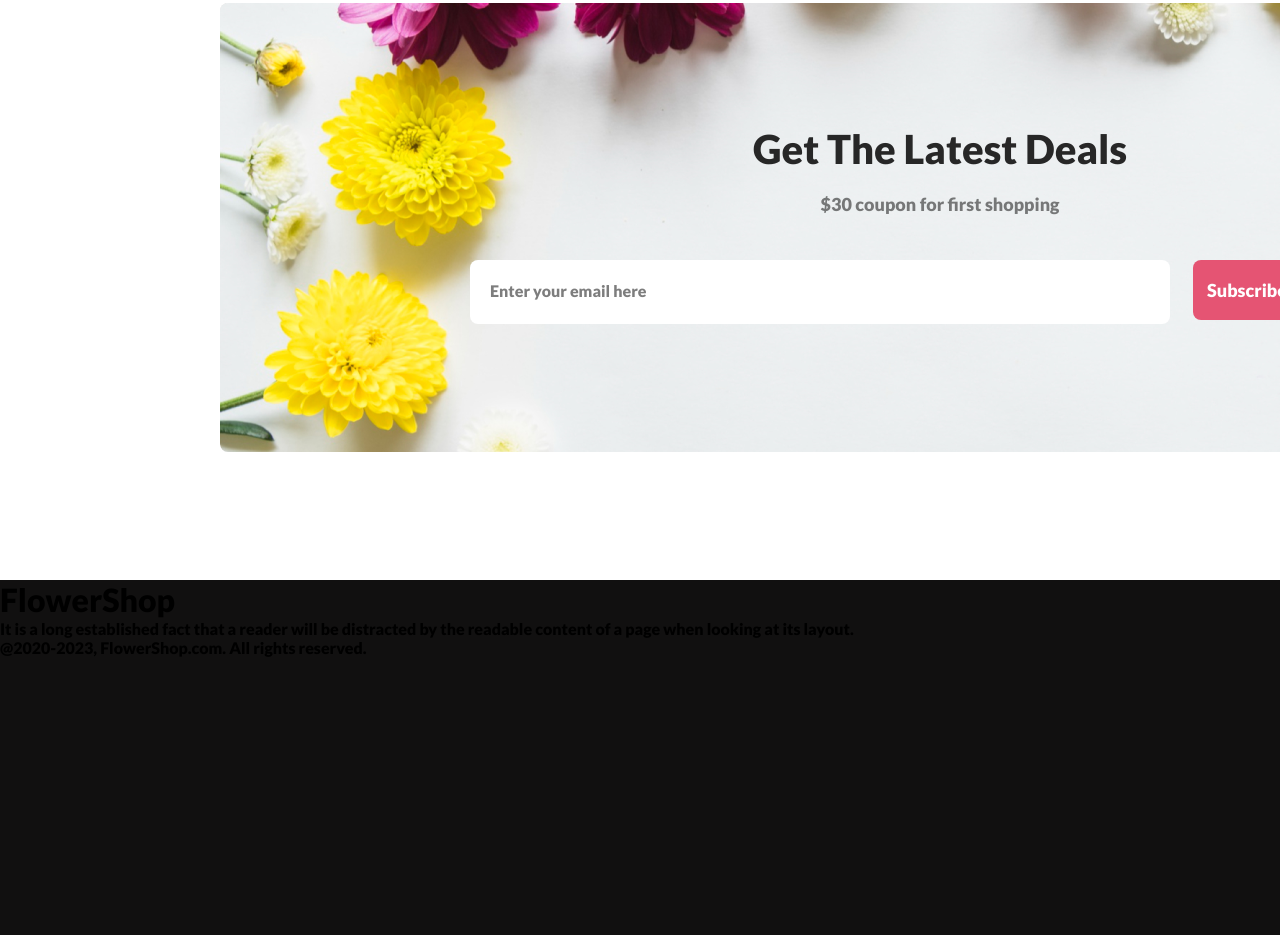
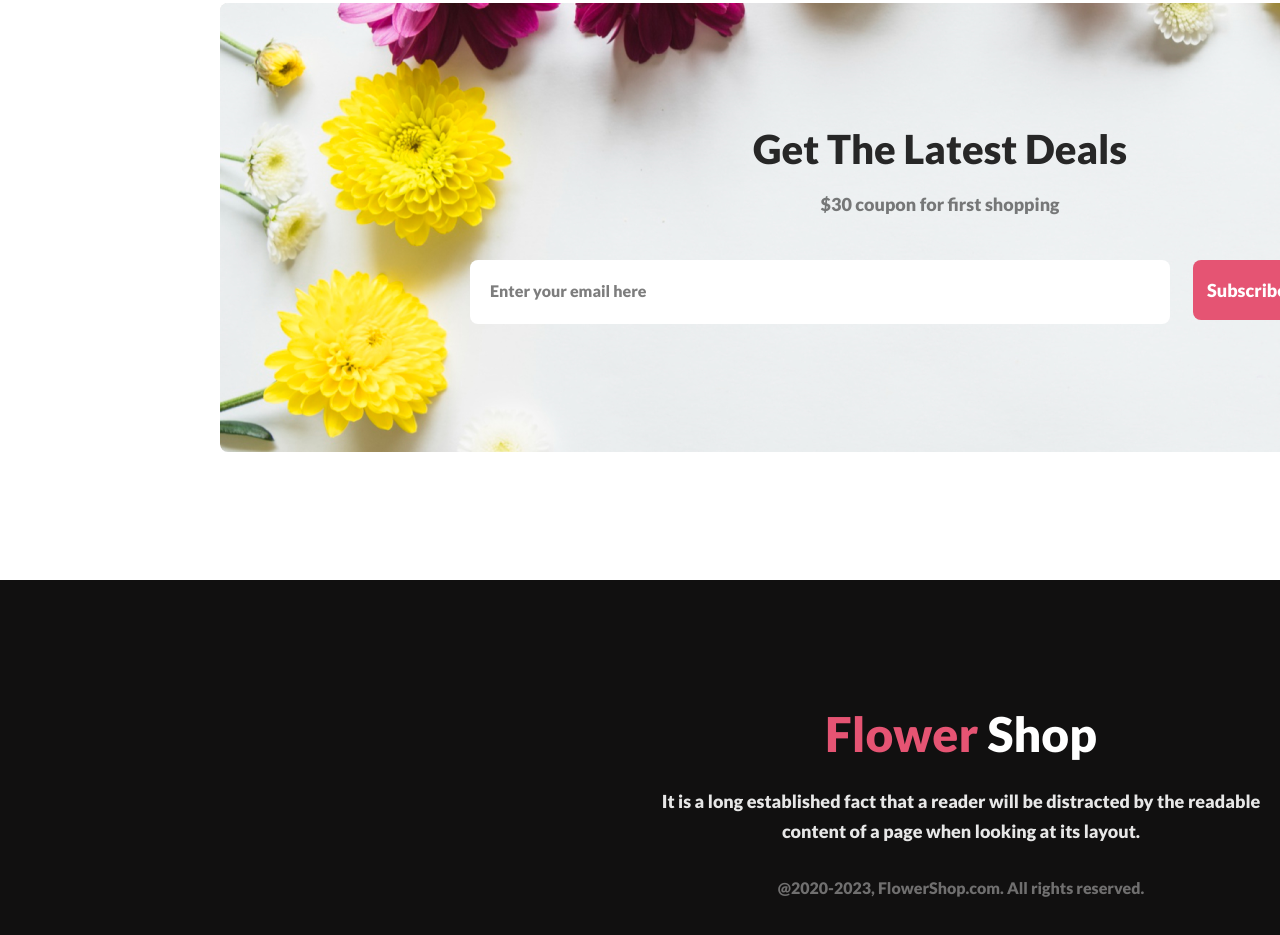
Before and after one commit to ripon4521/Assignment-1, a plain HTML site: page index.html in a window 1280 px wide. Shown: the part 4326-5261 px from the top of the page. Drawn offline with Linux system fonts and the light colour scheme.

Commit message:
added footer section

```diff
--- a/index.html
+++ b/index.html
@@ -116,13 +116,13 @@
     </main>
 
     <footer>
-
         <div class="footer-container">
-            <h1 class="footer-title"><span>Flower</span>Shop</h1>
-            <p>It is a long established fact that a reader will be distracted by the readable content of a page when looking at its layout.</p>
-            <p>@2020-2023, FlowerShop.com. All rights reserved. </p>
+            <h1 class="footer-title"><span>Flower</span> Shop</h1>
+            <p class="footer-description">It is a long established fact that a reader will be distracted by the readable <br> content of a page when looking at its layout.</p>
+            <p class="copyright">@2020-2023, FlowerShop.com. All rights reserved. </p>
 
         </div>
+
 
     </footer>
 
--- a/style.css
+++ b/style.css
@@ -303,3 +303,33 @@
     background: #111010;
     margin-top: 128px;
 }
+.footer-title{
+    color:white;
+    font-size: 48px;
+    font-weight: 800;
+    text-align: center;
+    padding-top: 125px;
+}
+span{
+    color: #E55473;
+}
+.footer-description{
+    color: rgba(255, 255, 255, 0.90);
+    text-align: center;
+    font-family: Lato;
+    font-size: 18px;
+    font-style: normal;
+    font-weight: 400;
+    line-height: 30px;
+    padding-top: 24px;
+}
+.copyright{
+    color: rgba(255, 255, 255, 0.40);
+    text-align: center;
+    font-family: Lato;
+    font-size: 16px;
+    font-style: normal;
+    font-weight: 400;
+    line-height: normal;
+    padding-top: 32px;
+}
```
